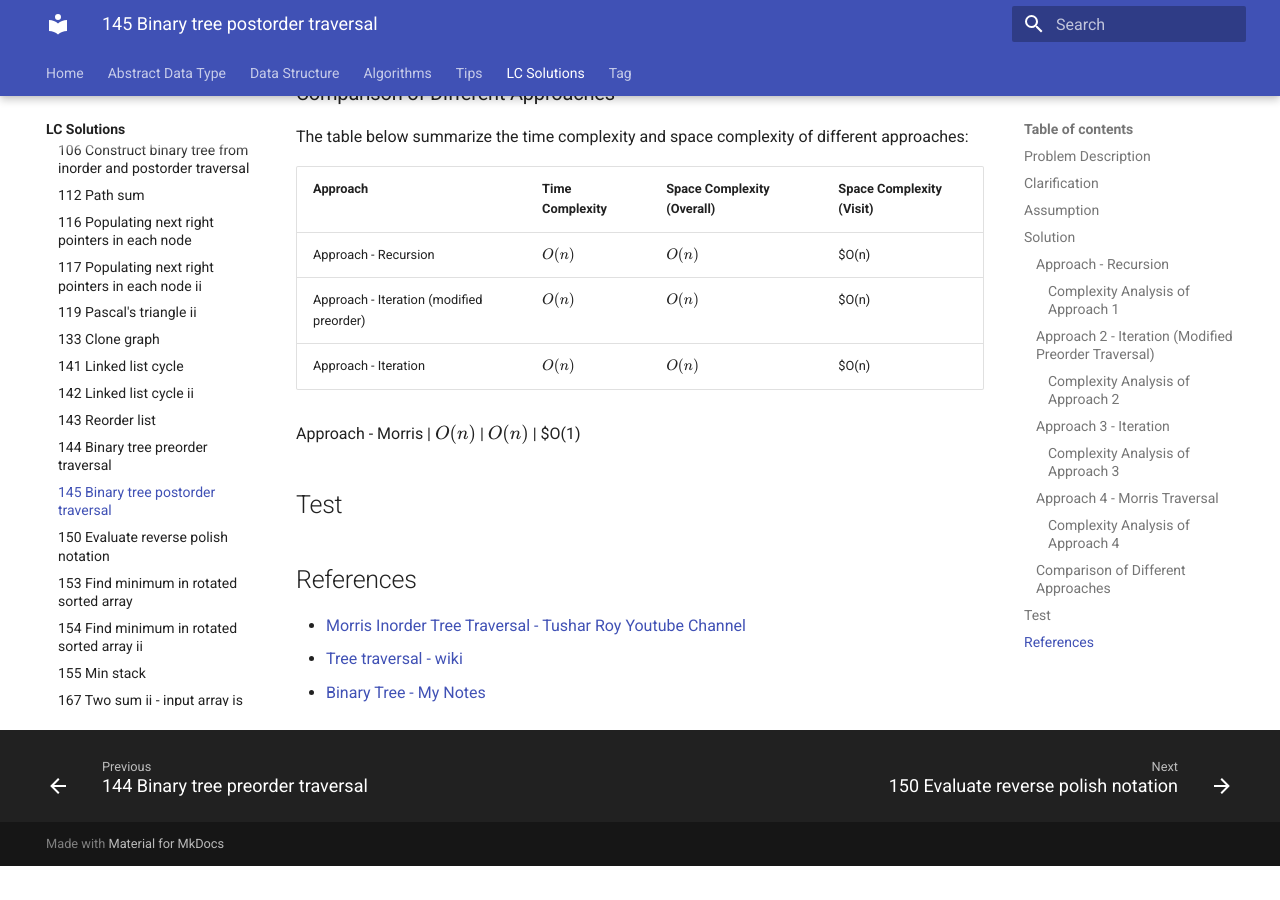
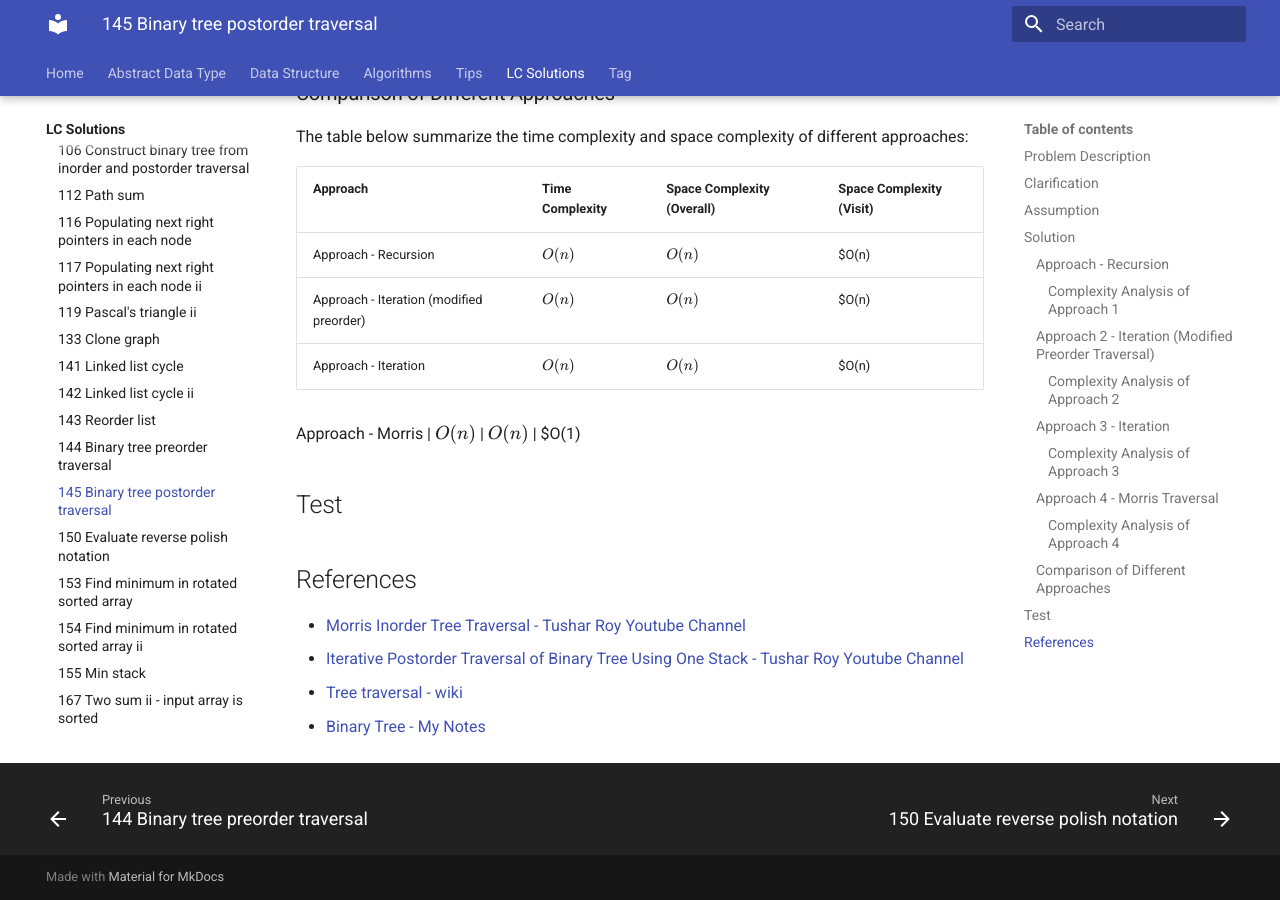
Before and after one commit to RogerLuo-Code/coding-practice, an MkDocs documentation site: the page built from docs/lc-solutions/lc0100-0199/lc0145-binary-tree-postorder-traversal.md, in a window 1280 px wide and 900 px high, scrolled down 4927 px. Built offline with MkDocs 1.6.1 and Material for MkDocs 9.7.7, drawn with Linux system fonts in a browser that asks for light colours; before the commit the page ends 5793 px from its top, so only the background shows below that.

Commit message:
Add video link for LC145 solution

```diff
--- a/docs/lc-solutions/lc0100-0199/lc0145-binary-tree-postorder-traversal.md
+++ b/docs/lc-solutions/lc0100-0199/lc0145-binary-tree-postorder-traversal.md
@@ -246,5 +246,6 @@ Approach - Morris    | $O(n)$          | $O(n)$                     | $O(1)
 ## References
 
 - [Morris Inorder Tree Traversal - Tushar Roy Youtube Channel](https://www.youtube.com/watch?v=wGXB9OWhPTg&list=WL&index=5)
+- [Iterative Postorder Traversal of Binary Tree Using One Stack - Tushar Roy Youtube Channel](https://www.youtube.com/watch?v=xLQKdq0Ffjg)
 - [Tree traversal - wiki](https://en.wikipedia.org/wiki/Tree_traversal)
 - [Binary Tree - My Notes](../../data-structure/binary-tree/binary-tree.md)
```
